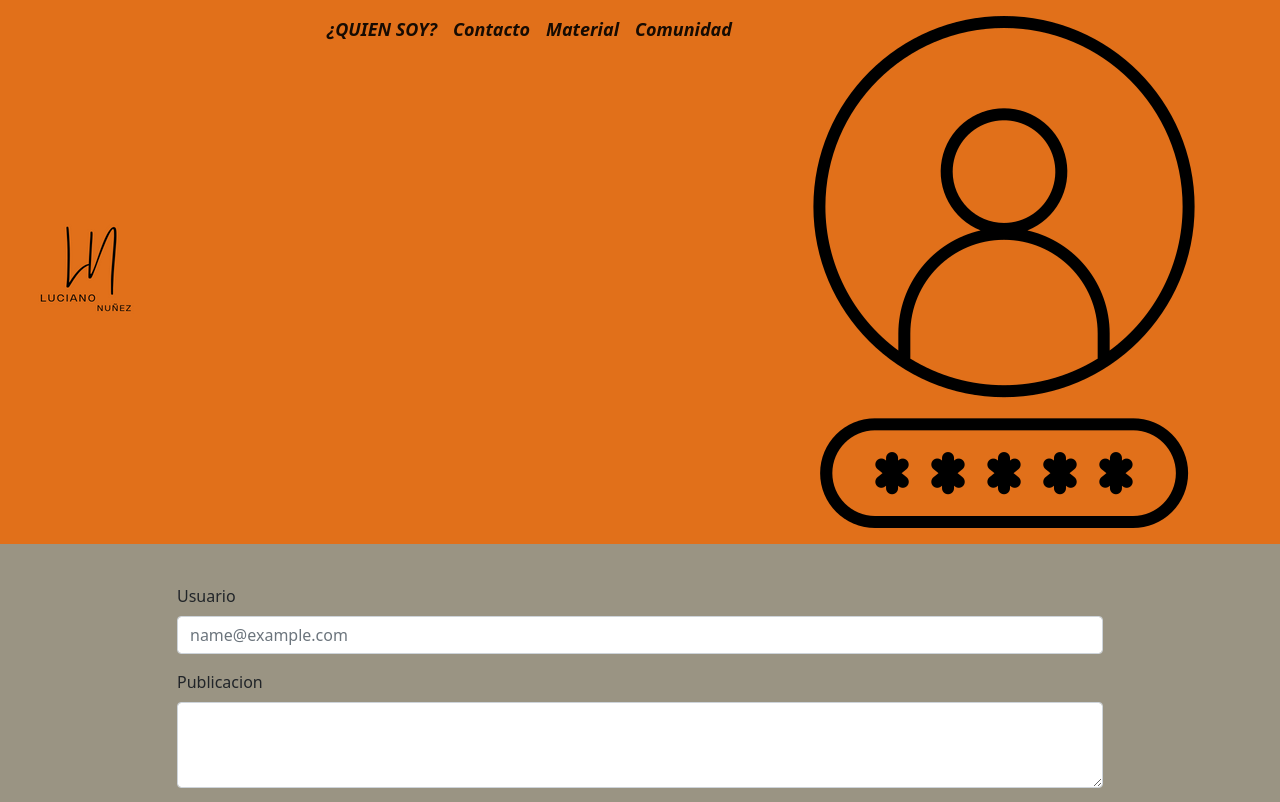
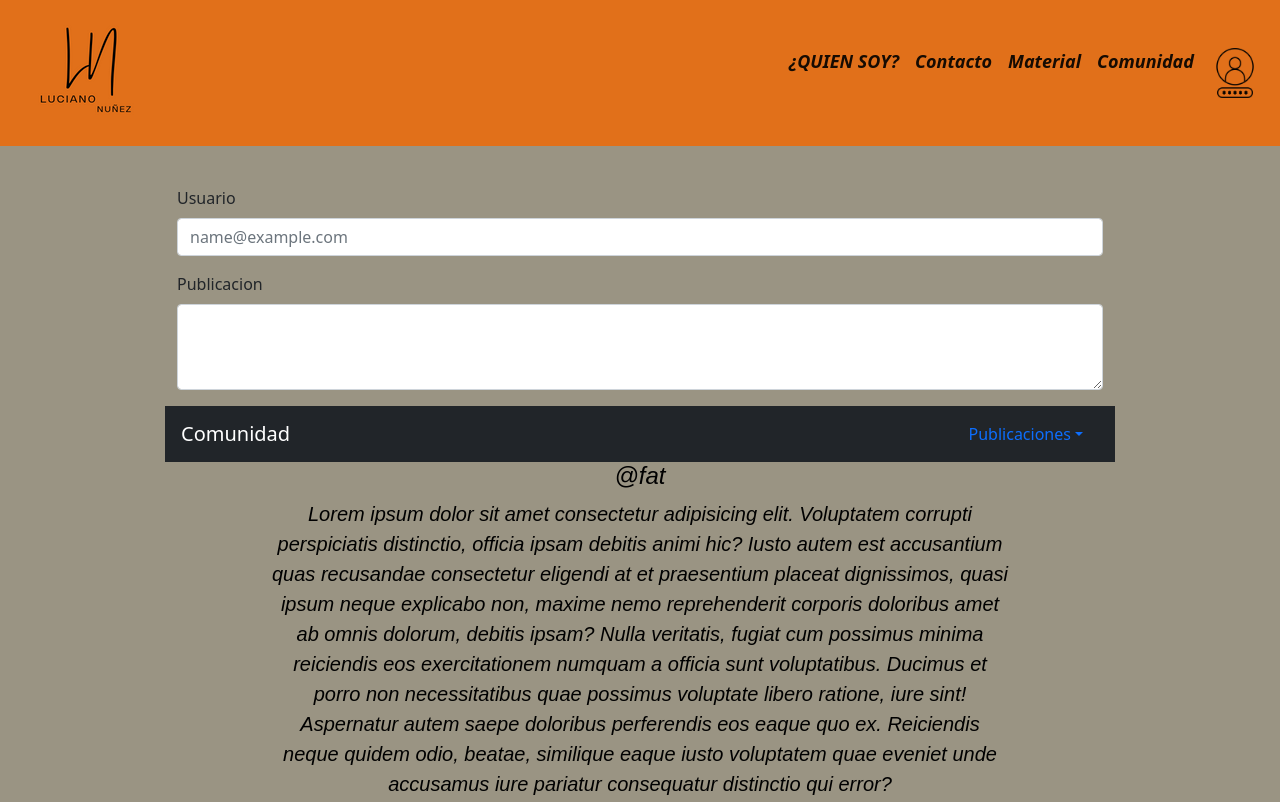
Before and after one commit to GabrielNunnez/tercera-entrega-proyecto-final, a website: page pages/comunidad.html in a window 1280 px wide. Shown: the top 802 px of the page. Drawn offline with nearby package versions, Linux system fonts and the light colour scheme.

Commit message:
modificacion

```diff
--- a/pages/comunidad.html
+++ b/pages/comunidad.html
@@ -50,7 +50,7 @@
                             <a class="nav-link active" href="comunidad.html">Comunidad</a>
                         </li>
                         <li class="nav-item">
-                            <a class="nav-link active" href="iniciarsesion.html"><img class="logo-iniciar"
+                            <a class="nav-link active" href="iniciarsesion.html"><img class="logo-comunidad"
                                     src="../imagenes/iniciar-sesion-logo.png" alt="iniciar-sesion-logo"></a>
                         </li>
                     </ul>
--- a/scss/base/_varibles.scss
+++ b/scss/base/_varibles.scss
@@ -15,6 +15,12 @@
     font-style: italic;
     text-align: center;
 }
-.disclaimer{
+
+.disclaimer {
     display: none;
 }
+
+.logo-comunidad {
+    width: 50px;
+    height: 50px;
+}
```
Also changed, not shown: css/style.css, 1 other file.
